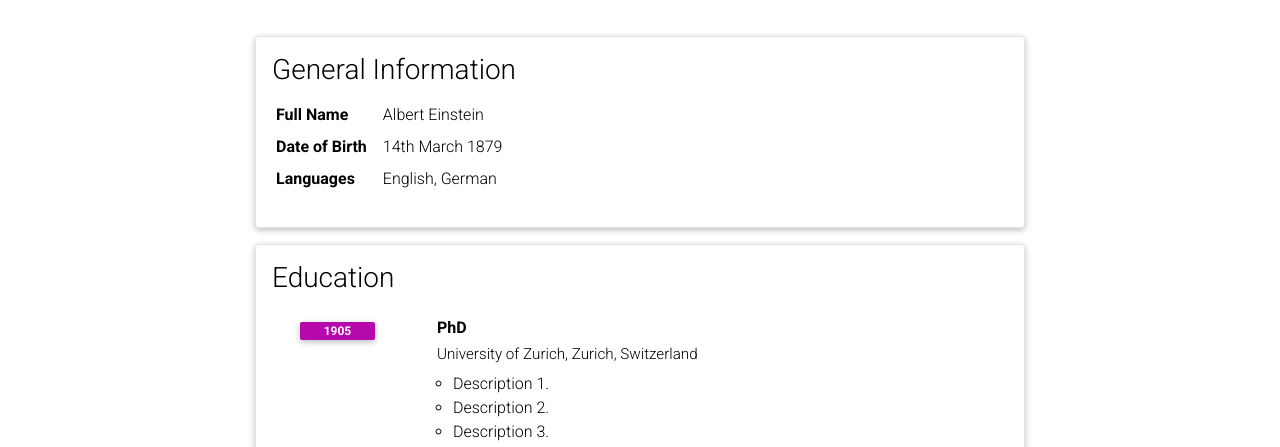
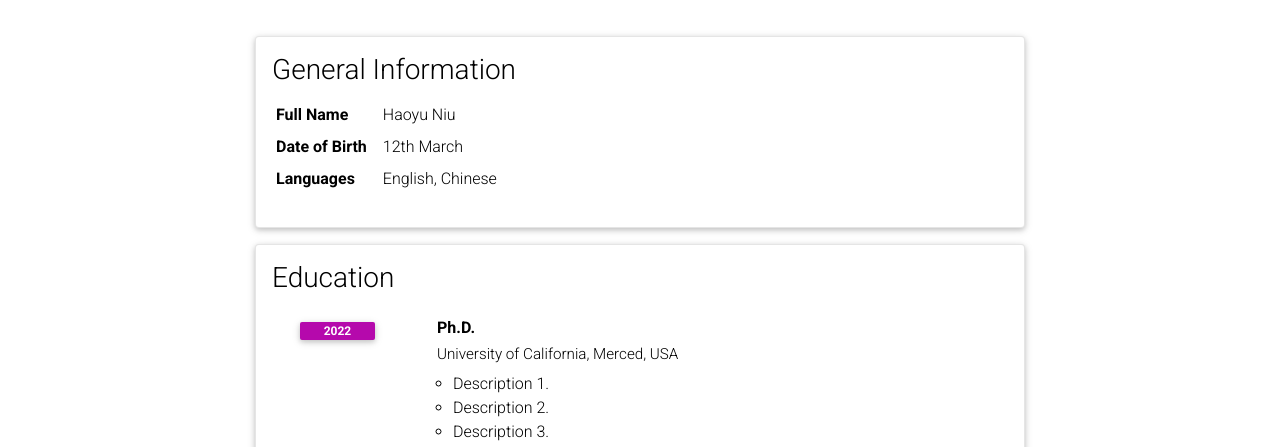
Before and after one commit to hniu-tamu/hniu-tamu.github.io, a Jekyll site: the page built from _pages/cv.md, in a window 1280 px wide and 900 px high. Shown: the part 149-596 px from the top of the window. Built offline with Jekyll 4.4.1, drawn with Linux system fonts in a browser that asks for light colours; comment, search, counter and statistics services are not loaded; a style sheet for code colours, icons or effects is not loaded.

```diff
--- a/_data/cv.yml
+++ b/_data/cv.yml
@@ -2,18 +2,18 @@
   type: map
   contents:
     - name: Full Name
-      value: Albert Einstein
+      value: Haoyu Niu
     - name: Date of Birth
-      value: 14th March 1879
+      value: 12th March
     - name: Languages
-      value: English, German
+      value: English, Chinese
 
 - title: Education
   type: time_table
   contents:
-    - title: PhD
-      institution: University of Zurich, Zurich, Switzerland
-      year: 1905
+    - title: Ph.D.
+      institution: University of California, Merced, USA
+      year: 2022
       description:
         - Description 1.
         - Description 2.
```
